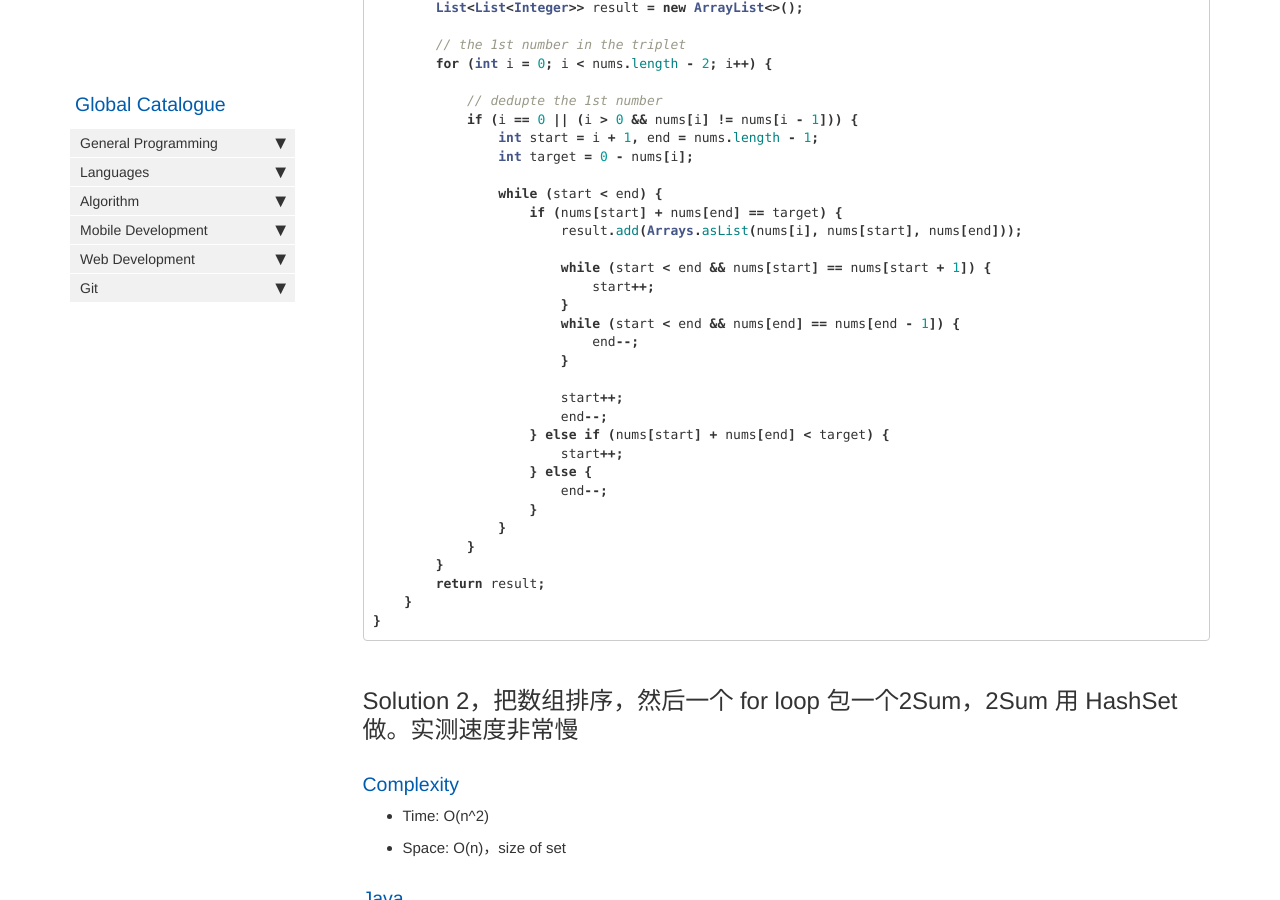
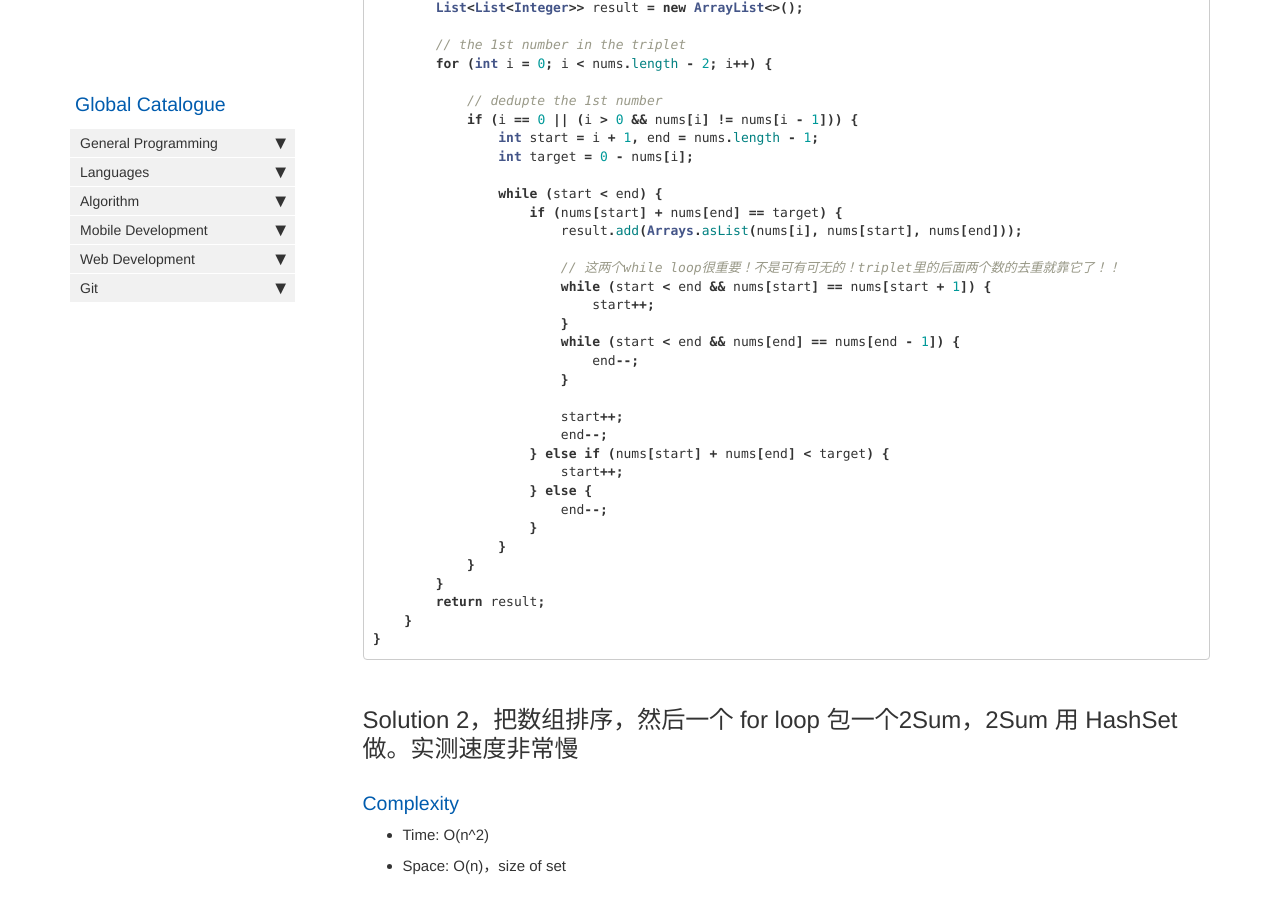
Before and after one commit to HungryOrc/hungryorc.github.io, a Jekyll site: the page built from pages/algorithm/algorithm_3Sum_allUniqueTriplets.md, in a window 1280 px wide and 900 px high, scrolled down 914 px. Built offline with Jekyll 4.4.1, drawn with Linux system fonts in a browser that asks for light colours; nearby versions of some CDN libraries; comment, search, counter and statistics services are not loaded.

Commit message:
Update algorithm_3Sum_allUniqueTriplets.md

```diff
--- a/pages/algorithm/algorithm_3Sum_allUniqueTriplets.md
+++ b/pages/algorithm/algorithm_3Sum_allUniqueTriplets.md
@@ -47,6 +47,7 @@ public class Solution {
                     if (nums[start] + nums[end] == target) {
                         result.add(Arrays.asList(nums[i], nums[start], nums[end]));
 
+                        // 这两个while loop很重要！不是可有可无的！triplet里的后面两个数的去重就靠它了！！
                         while (start < end && nums[start] == nums[start + 1]) {
                             start++;
                         }
```
